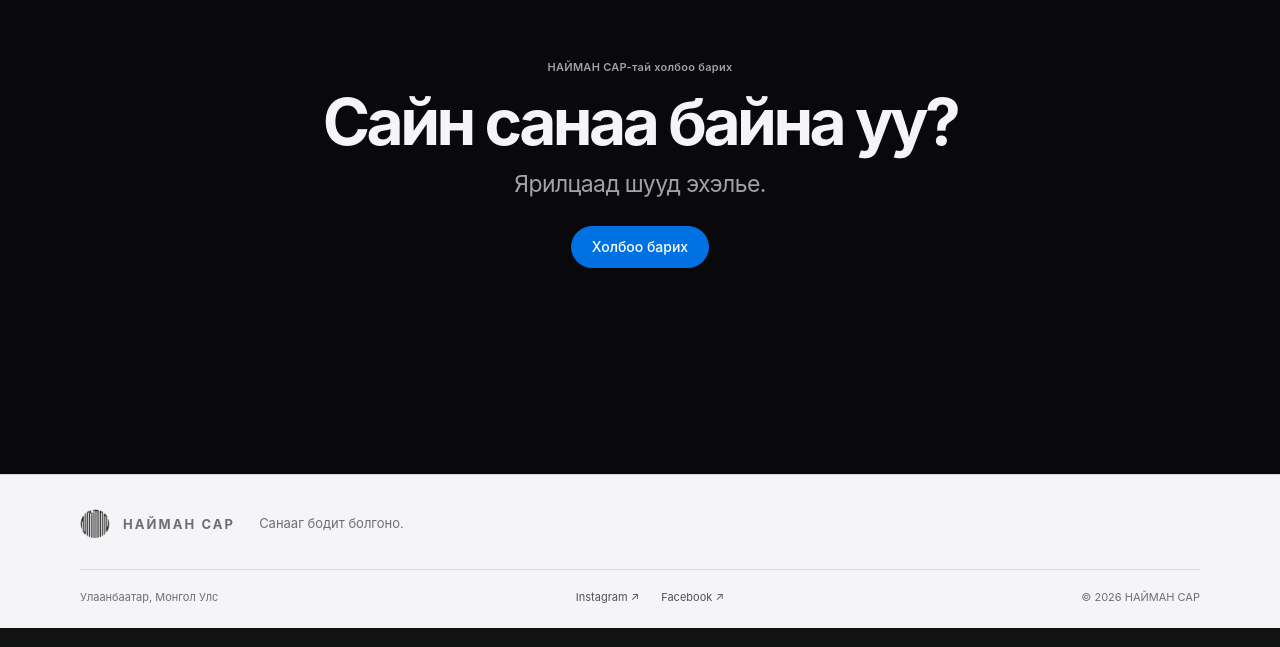
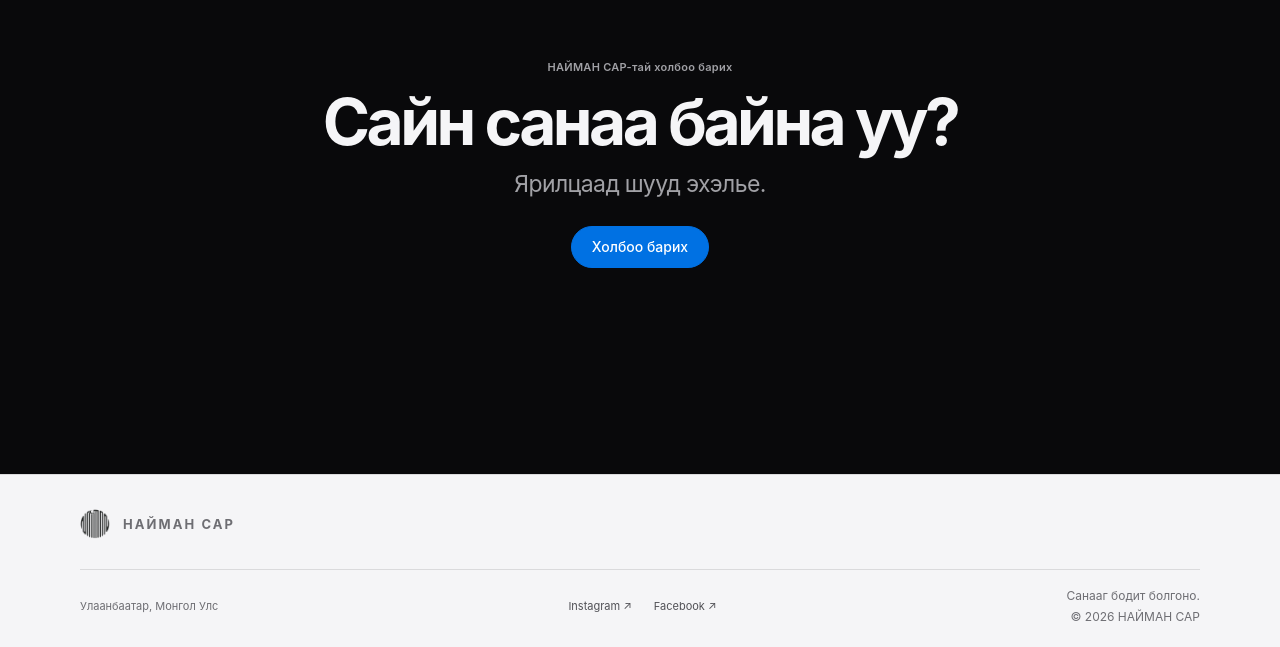
Before and after one commit to gamu666/octa-sar-website, a Next.js app: page / in a window 1280 px wide. Shown: the part 5848-6495 px from the top of the page. Built offline with nearby package versions, Linux system fonts and the light colour scheme.

Commit message:
Align footer tagline above copyright

```diff
--- a/app/components/SiteChrome.tsx
+++ b/app/components/SiteChrome.tsx
@@ -54,7 +54,6 @@ export function SiteFooter({ light = false }: { light?: boolean }) {
     <footer className={`site-footer shell${light ? ' site-footer--light' : ''}`}>
       <div className="site-footer__brand">
         <Link className="brand" href="/" aria-label="НАЙМАН САР нүүр хуудас"><Mark compact /><span>НАЙМАН САР</span></Link>
-        <p>Санааг бодит болгоно.</p>
       </div>
       <div className="site-footer__meta">
         <span>Улаанбаатар, Монгол Улс</span>
@@ -62,7 +61,10 @@ export function SiteFooter({ light = false }: { light?: boolean }) {
           <a href="https://www.instagram.com/naiman__sar/" target="_blank" rel="noreferrer">Instagram ↗</a>
           <a href="https://www.facebook.com/profile.php?id=61594140354144" target="_blank" rel="noreferrer">Facebook ↗</a>
         </div>
-        <span>© 2026 НАЙМАН САР</span>
+        <div className="site-footer__closing">
+          <span>Санааг бодит болгоно.</span>
+          <span>© 2026 НАЙМАН САР</span>
+        </div>
       </div>
     </footer>
   );
--- a/app/gallery.css
+++ b/app/gallery.css
@@ -12,6 +12,10 @@
 .home-redesign .text-reveal > :nth-child(4) { transition-delay: .45s; }
 @media (prefers-reduced-motion: reduce) {
   .home-redesign .text-reveal[data-motion-ready] > * { opacity: 1; translate: none; transition: none; }
+}
+.home-redesign .site-footer__closing { display: flex; flex-direction: column; align-items: flex-end; gap: 5px; color: #6e6e73; font-size: 12px; line-height: 1.35; text-align: right; }
+@media (max-width: 620px) {
+  .home-redesign .site-footer__closing { align-items: flex-start; text-align: left; }
 }
 .home-redesign { --display-font: -apple-system, BlinkMacSystemFont, "Helvetica Neue", Arial, "Segoe UI", sans-serif; font-family: var(--display-font); -webkit-font-smoothing: antialiased; }
 .home-redesign .ap-statement h2,
```
